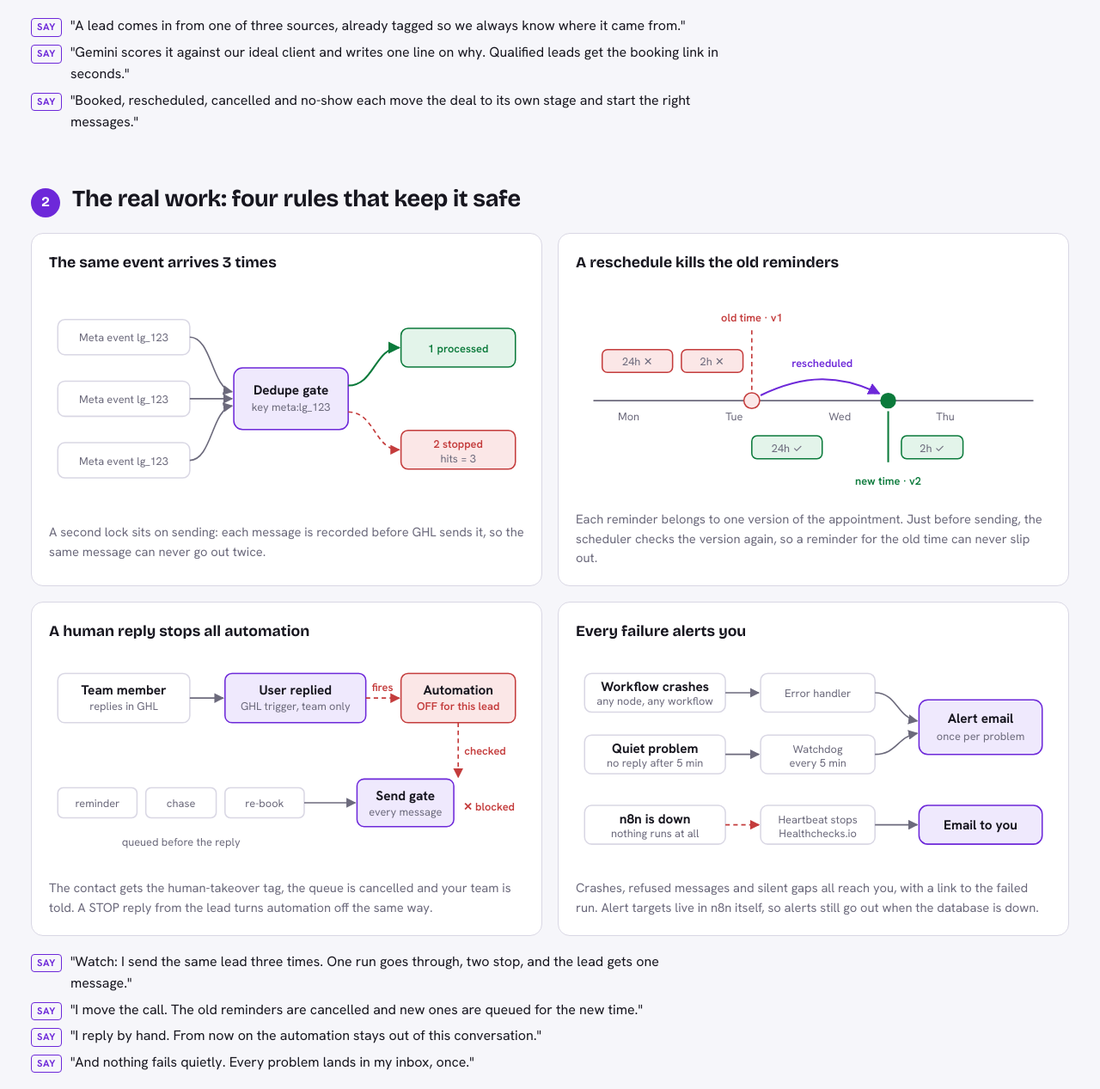
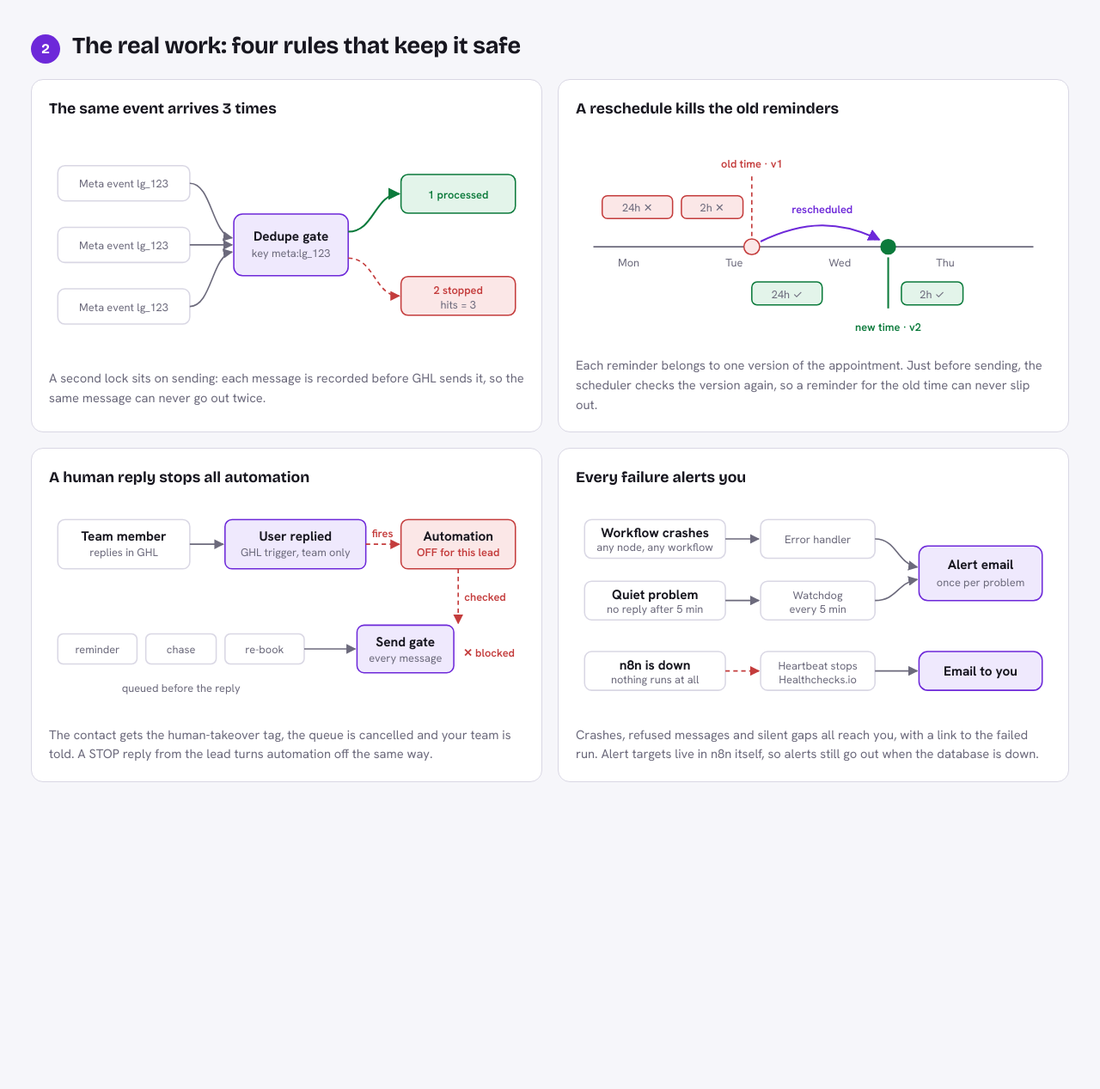
Before and after one commit to sirineghader-dotcom/sirine-portfolio, a plain HTML site: page speed-to-lead/diagram.html in a window 1280 px wide. Shown: the part 1133-2400 px from the top of the page at 86% size. After the commit the page ends 2107 px from the top, so only its background shows below. Drawn offline with nearby package versions, Linux system fonts and the light colour scheme.

Commit message:
Diagram page: remove the speaker lines so it can be shown on screen
Co-Authored-By: Claude Opus 5.5 <noreply@anthropic.com>
Claude-Session: https://claude.ai/code/session_015BopKsk5dvQF1mXoHUCLeH

```diff
--- a/speed-to-lead/diagram.html
+++ b/speed-to-lead/diagram.html
@@ -106,7 +106,7 @@
   <header class="page">
     <span class="eyebrow">Speed-to-lead revenue engine · n8n + GoHighLevel + Gemini</span>
     <h1>How one lead becomes a booked call</h1>
-    <p>Two pictures for the walkthrough: the path a lead takes, then the four safety rules that keep it from going wrong.</p>
+    <p>The path a lead takes, then the four rules that keep it from going wrong.</p>
   </header>
 
   <!-- ================= PART 1 ================= -->
@@ -237,11 +237,6 @@
       </div>
       <figcaption>Top row: everything between the form and the first message, about 15 seconds end to end. Bottom row: what each calendar event does to the deal stage and to the messages queued for the lead.</figcaption>
     </figure>
-    <ul class="say">
-      <li>"A lead comes in from one of three sources, already tagged so we always know where it came from."</li>
-      <li>"Gemini scores it against our ideal client and writes one line on why. Qualified leads get the booking link in seconds."</li>
-      <li>"Booked, rescheduled, cancelled and no-show each move the deal to its own stage and start the right messages."</li>
-    </ul>
   </section>
 
   <!-- ================= PART 2 ================= -->
@@ -372,12 +367,6 @@
         <figcaption>Crashes, refused messages and silent gaps all reach you, with a link to the failed run. Alert targets live in n8n itself, so alerts still go out when the database is down.</figcaption>
       </figure>
     </div>
-    <ul class="say">
-      <li>"Watch: I send the same lead three times. One run goes through, two stop, and the lead gets one message."</li>
-      <li>"I move the call. The old reminders are cancelled and new ones are queued for the new time."</li>
-      <li>"I reply by hand. From now on the automation stays out of this conversation."</li>
-      <li>"And nothing fails quietly. Every problem lands in my inbox, once."</li>
-    </ul>
   </section>
 </div>
 </body>
```
